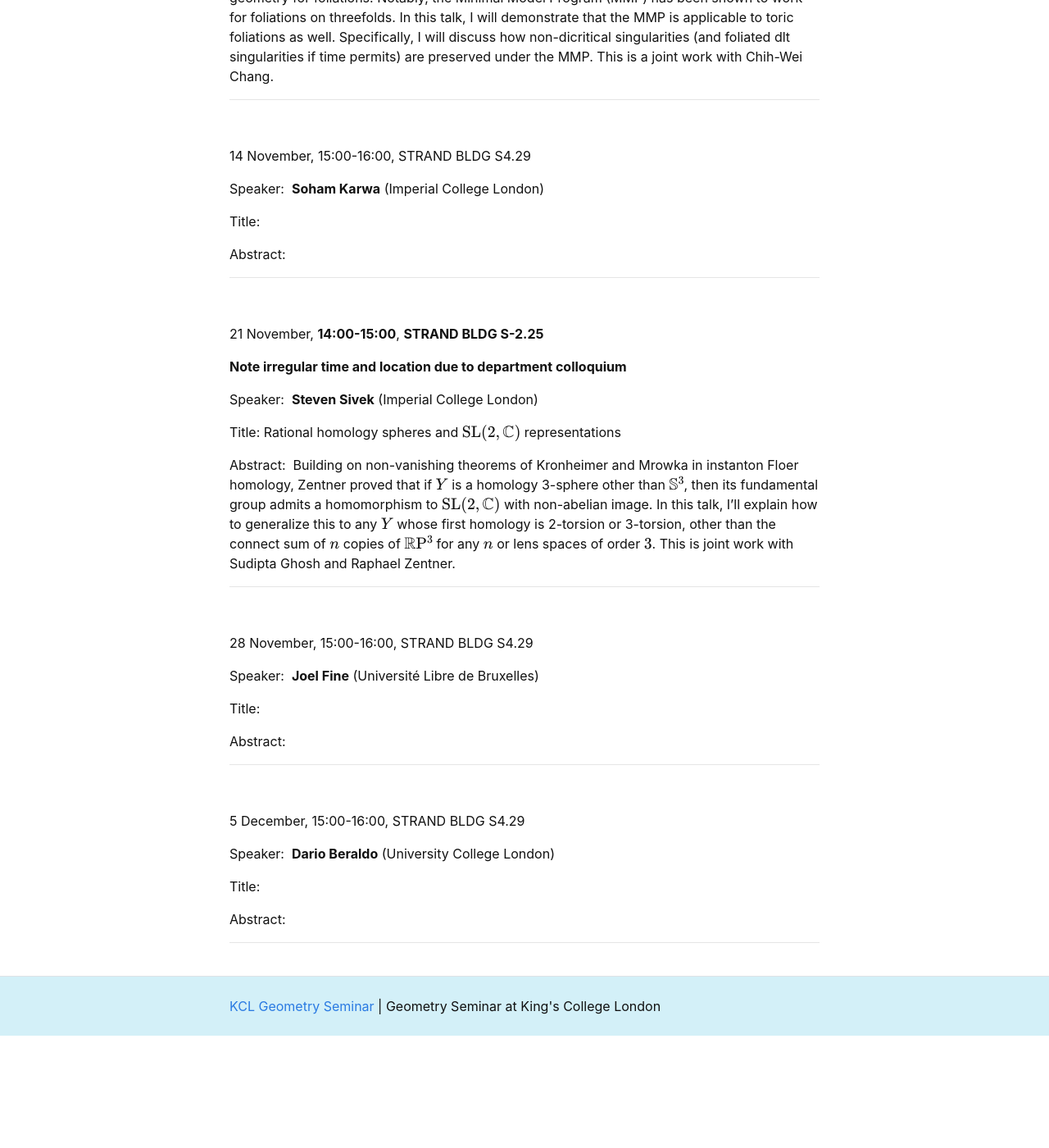
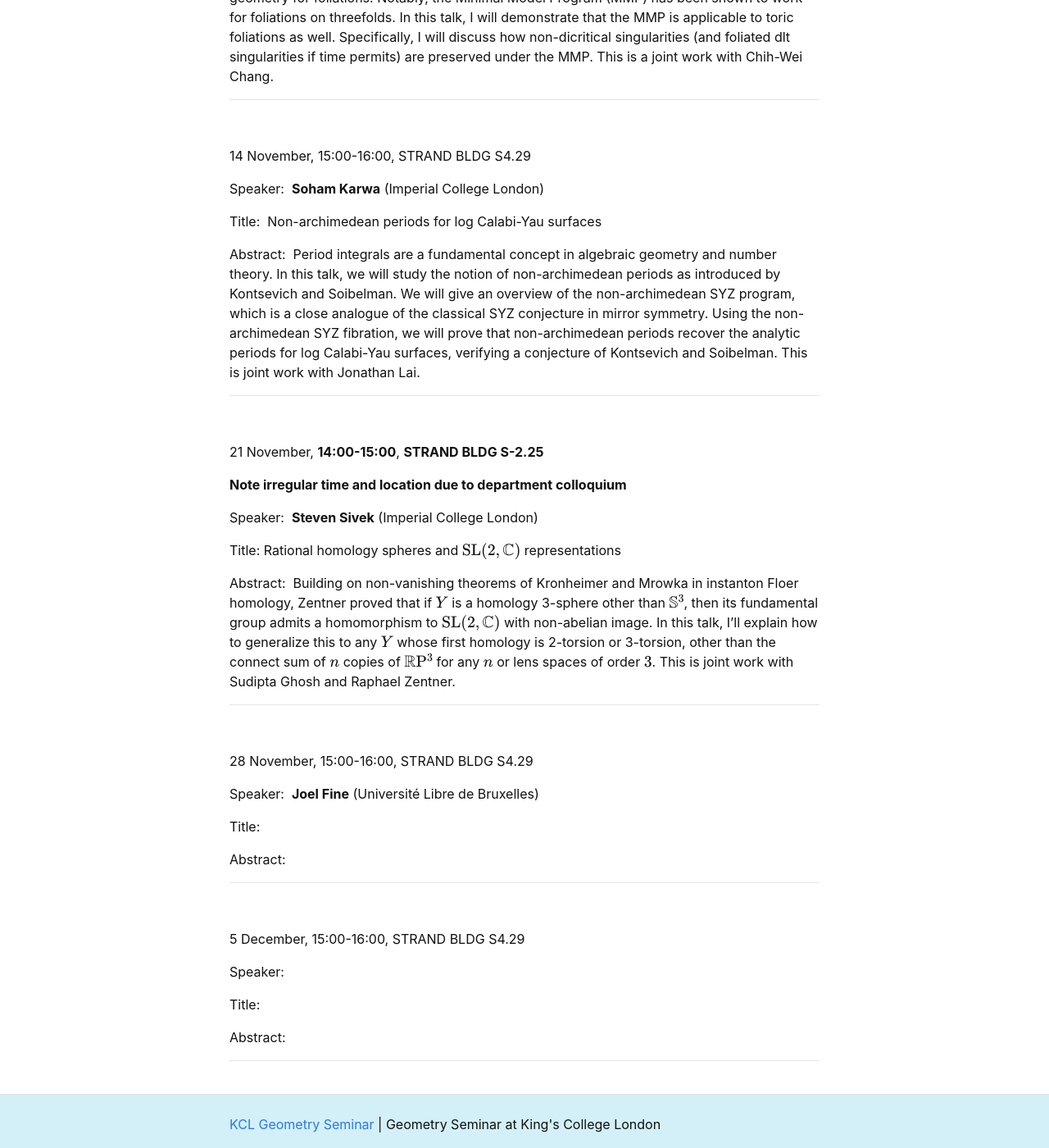
Before and after one commit to kcl-geometry-seminar/kcl-geometry-seminar.github.io, a Jekyll site: the page built from pages/index.md, in a window 1280 px wide and 1400 px high, scrolled down 2495 px. Shown: the whole window at 82% size. Built offline with Jekyll 4.4.1, drawn with Linux system fonts in a browser that asks for light colours; formulas are drawn with MathJax 3; a script that is not in the unit is left out; before the commit the page ends 3758 px from its top, so only the background shows below that.

Commit message:
Update index.md

```diff
--- a/pages/index.md
+++ b/pages/index.md
@@ -91,9 +91,9 @@ Abstract:&nbsp; In recent years, significant progress has been made in the field
 
 Speaker:&nbsp; **Soham Karwa** (Imperial College London)
 
-Title:&nbsp;
+Title:&nbsp; Non-archimedean periods for log Calabi-Yau surfaces
 
-Abstract:&nbsp;
+Abstract:&nbsp; Period integrals are a fundamental concept in algebraic geometry and number theory. In this talk, we will study the notion of non-archimedean periods as introduced by Kontsevich and Soibelman.  We will give an overview of the non-archimedean SYZ program, which is a close analogue of the classical SYZ conjecture in mirror symmetry. Using the non-archimedean SYZ fibration, we will prove that non-archimedean periods recover the analytic periods for log Calabi-Yau surfaces, verifying a conjecture of Kontsevich and Soibelman. This is joint work with Jonathan Lai.
 
 -----------------------------------------------------------
 <br />
@@ -124,7 +124,7 @@ Abstract:&nbsp;
 
 5 December, 15:00-16:00, STRAND BLDG S4.29
 
-Speaker:&nbsp; **Dario Beraldo** (University College London)
+Speaker:&nbsp;
 
 Title:&nbsp;
 
```
